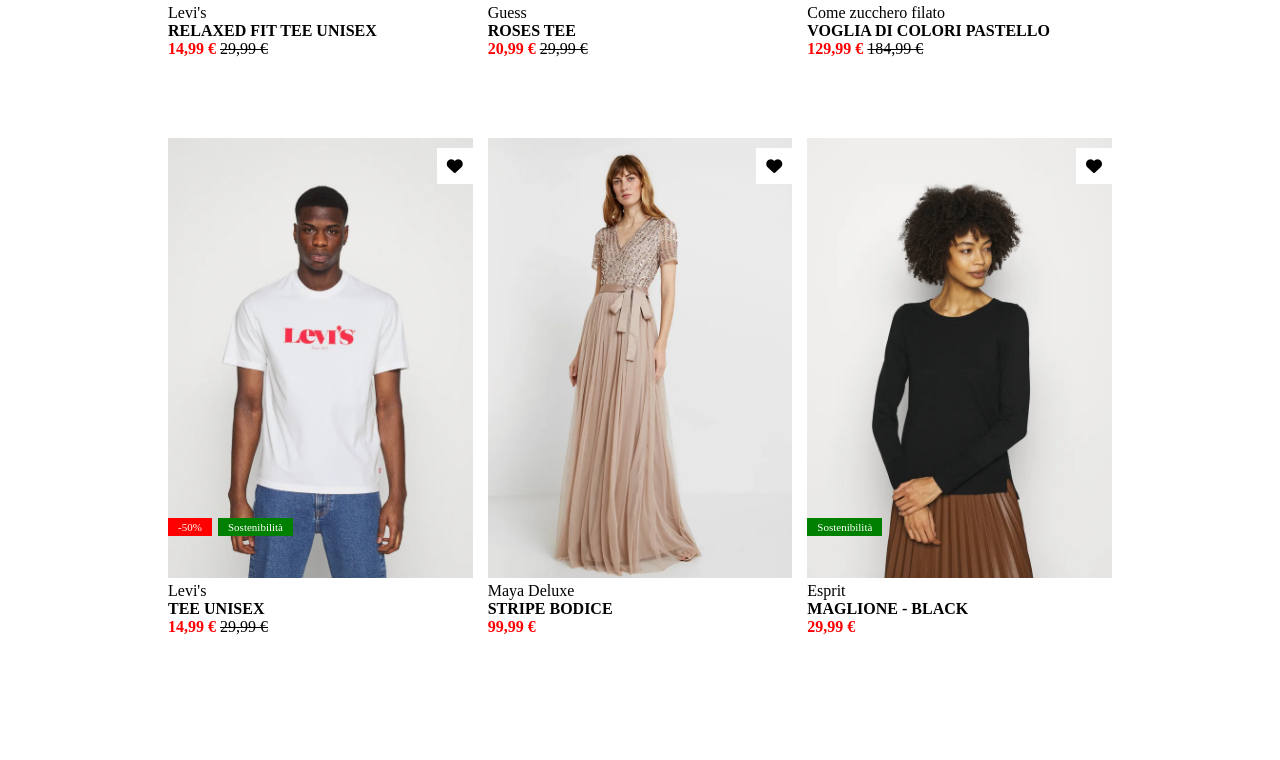
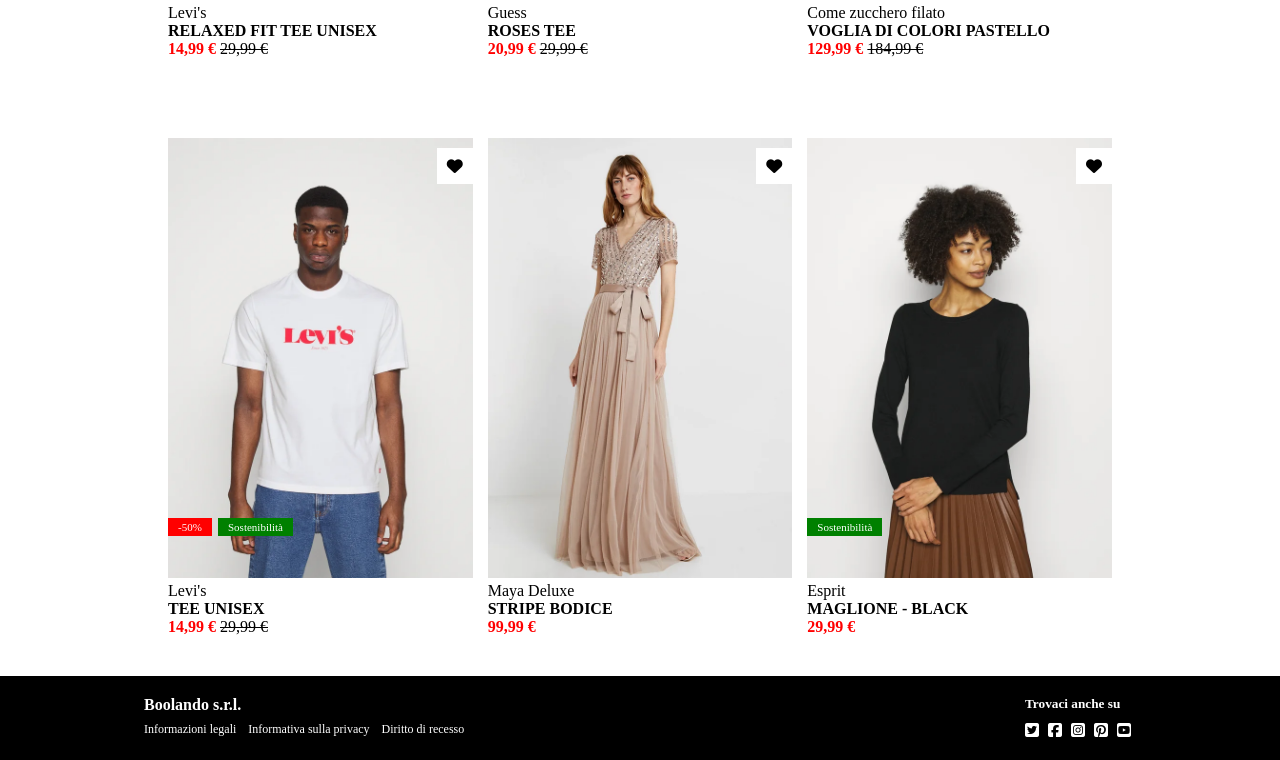
Before and after one commit to vincenzo-terracciano/html-css-boolando, a plain HTML site: page index.html in a window 1280 px wide. Shown: the part 531-1291 px from the top of the page. Before the commit the page ends 1207 px from the top, so only its background shows below. Drawn offline with Linux system fonts and the light colour scheme.

Commit message:
add footer

```diff
--- a/index.html
+++ b/index.html
@@ -98,7 +98,24 @@
             </div>
         </div>
     </main>
-    <footer></footer>
+    <footer>
+        <div class="container d-flex">
+            <div class="info">
+                <h4>Boolando s.r.l.</h4>
+                <a href="#">Informazioni legali</a>
+                <a href="#">Informativa sulla privacy</a>
+                <a href="#">Diritto di recesso</a>
+            </div>
+            <div class="social">
+                <h5>Trovaci anche su</h5>
+                <i class="fa-brands fa-square-twitter"></i>
+                <i class="fa-brands fa-square-facebook"></i>
+                <i class="fa-brands fa-square-instagram"></i>
+                <i class="fa-brands fa-square-pinterest"></i>
+                <i class="fa-brands fa-square-youtube"></i>
+            </div>
+        </div>
+    </footer>
 
 </body>
 </html>
--- a/style.css
+++ b/style.css
@@ -29,6 +29,12 @@ header{
         font-weight: 600;
     }
 
+    .d-flex{
+        display: flex;
+        justify-content: space-between;
+        align-items: center;
+    }
+
 }
 
 .container{
@@ -37,11 +43,7 @@ header{
 }
 
 
-.d-flex{
-    display: flex;
-    justify-content: space-between;
-    align-items: center;
-}
+
 
 .card{
     display: flex;
@@ -82,6 +84,42 @@ header{
     }
 }
 
+footer{
+    background-color: black;
+    color: white;
+    padding: 20px;
+
+    .d-flex{
+        display: flex;
+        justify-content: space-between;
+    }
+
+    .info{
+
+        a{
+            color: white;
+            text-decoration: none;
+            padding: 0 8px 0 0;
+            font-size: 12px;
+        }
+
+        h4{
+            padding-bottom: 5px;
+        }
+
+    }
+
+    .social{
+        h5{
+            padding-bottom: 10px;
+        }
+
+        i{
+            padding: 0 5px 0 0;
+        }
+    }
+}
+
 /* Utilities */
 .p-f{
     position: absolute;
```
